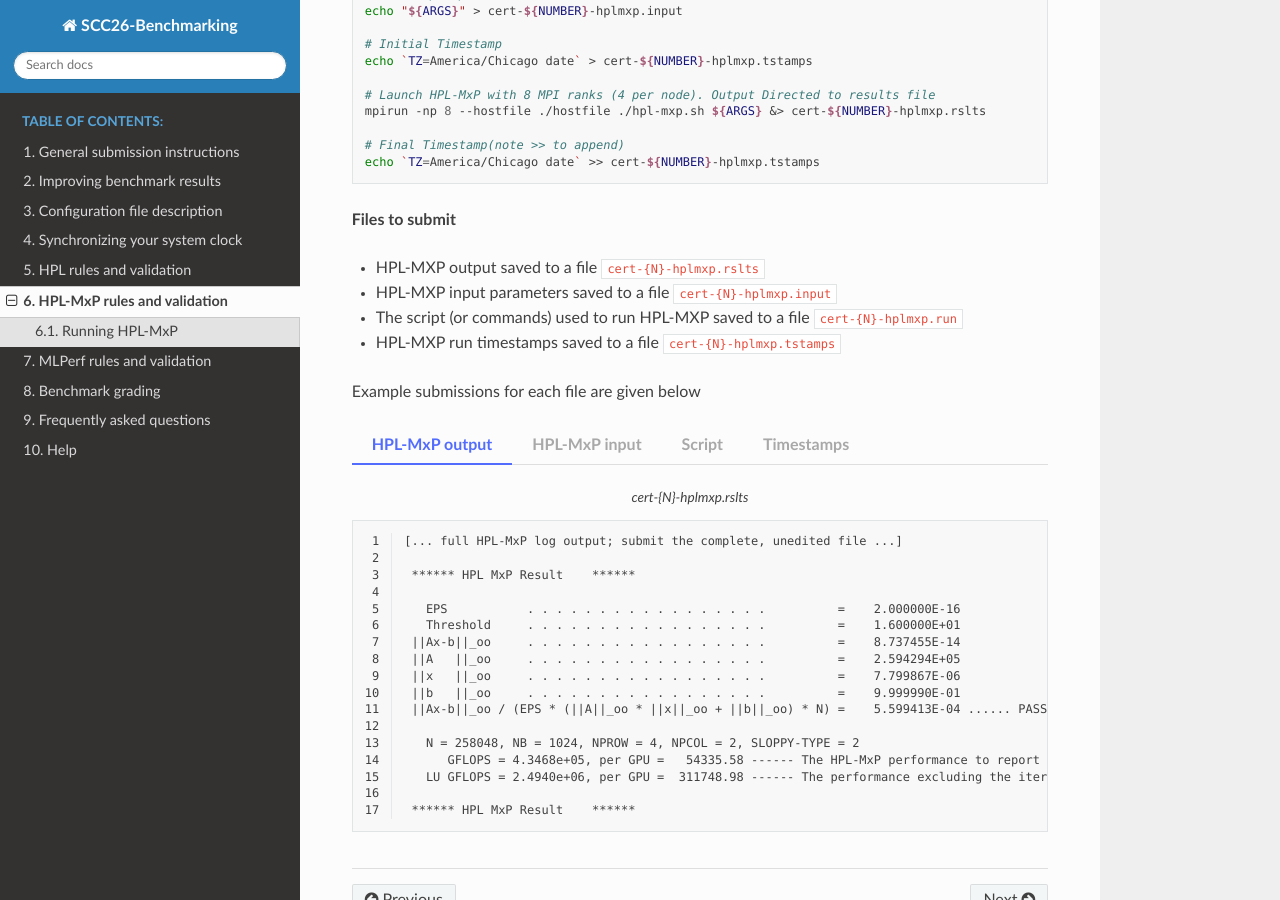
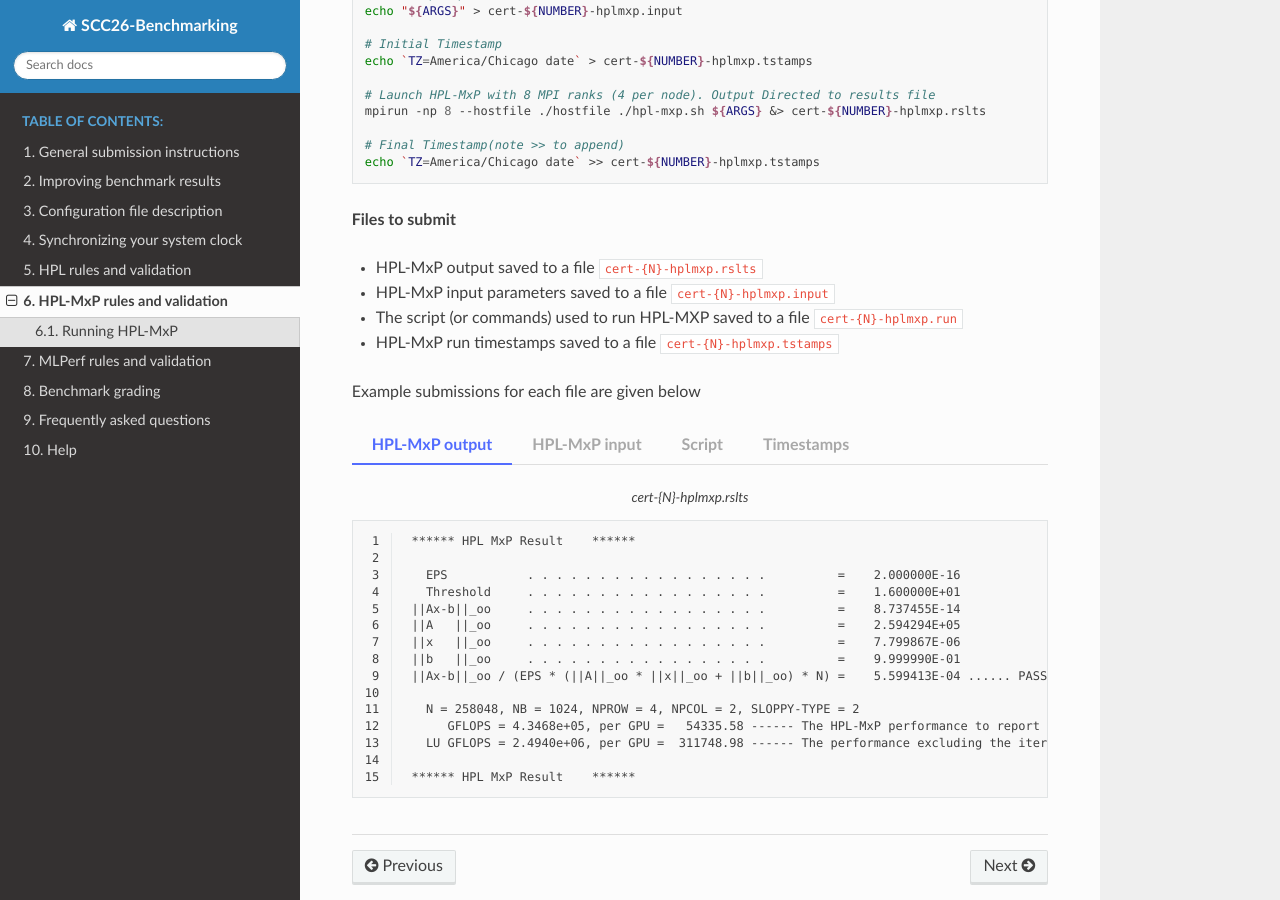
Before and after one commit to rderue/scc26-benchmarking, a Sphinx documentation site: the page built from source/benchmarks/mxphpl.rst, in a window 1280 px wide and 900 px high, scrolled down 1622 px. Built offline with Sphinx 7.4.7 and the Read the Docs theme 3.1.0, drawn with Linux system fonts in a browser that asks for light colours.

Commit message:
Minor grammar/formatting

```diff
--- a/source/benchmarks/mxphpl.rst
+++ b/source/benchmarks/mxphpl.rst
@@ -82,10 +82,10 @@ matching the 4x2 grid in the example output above):
 
 **Files to submit**
 
-- HPL-MXP output saved to a file ``cert-{N}-hplmxp.rslts``
-- HPL-MXP input parameters saved to a file ``cert-{N}-hplmxp.input``
+- HPL-MxP output saved to a file ``cert-{N}-hplmxp.rslts``
+- HPL-MxP input parameters saved to a file ``cert-{N}-hplmxp.input``
 - The script (or commands) used to run HPL-MXP saved to a file ``cert-{N}-hplmxp.run``
-- HPL-MXP run timestamps saved to a file ``cert-{N}-hplmxp.tstamps``
+- HPL-MxP run timestamps saved to a file ``cert-{N}-hplmxp.tstamps``
 
 Example submissions for each file are given below
 
@@ -96,8 +96,6 @@ Example submissions for each file are given below
       .. code-block:: text
          :caption: cert-{N}-hplmxp.rslts
          :linenos:
-
-         [... full HPL-MxP log output; submit the complete, unedited file ...]
 
           ****** HPL MxP Result    ******
 
--- a/source/index.rst
+++ b/source/index.rst
@@ -6,7 +6,7 @@
 2026 Student Cluster Competition (SCC26) benchmark submission instructions
 ==========================================================================
 
-During the 2026 Student Cluster Competition (SCC26), each team is required to run three core benchmarks (HPL, HPL-MXP, and MLPerf Llama2-70B LoRA). The benchmarks must be run during the benchmarking window of 9:00am--6:00pm CDT on Nov 16 (Mon), 2026, and must be run with the same hardware configuration. All benchmark results must be submitted together following the instructions given below. The benchmark results submission process is also referred to as "hardware certification" in the rest of the document.
+During the 2026 Student Cluster Competition (SCC26), each team is required to run three core benchmarks (HPL, HPL-MXP, and MLPerf Llama2-70B LoRA). The benchmarks must be run during the benchmarking window of 9:00am--6:00pm CST on Nov 16 (Mon), 2026, and must be run with the same hardware configuration. All benchmark results must be submitted together following the instructions given below. The benchmark results submission process is also referred to as "hardware certification" in the rest of the document.
 
 Each team is allowed up to 5 hardware certification submission attempts. The SCC committee may at their discretion increase the allowable number of hardware certification submission attempts. Only one outstanding hardware certification submission attempt will be considered at a time.
 
```
Also changed, not shown: other parts of source/benchmarks/mxphpl.rst (+2 -2 lines), requirements.txt (line endings or trailing spaces).
